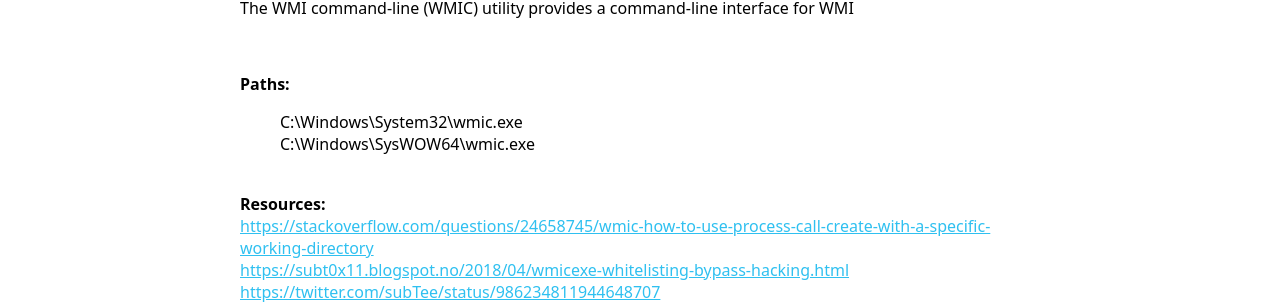
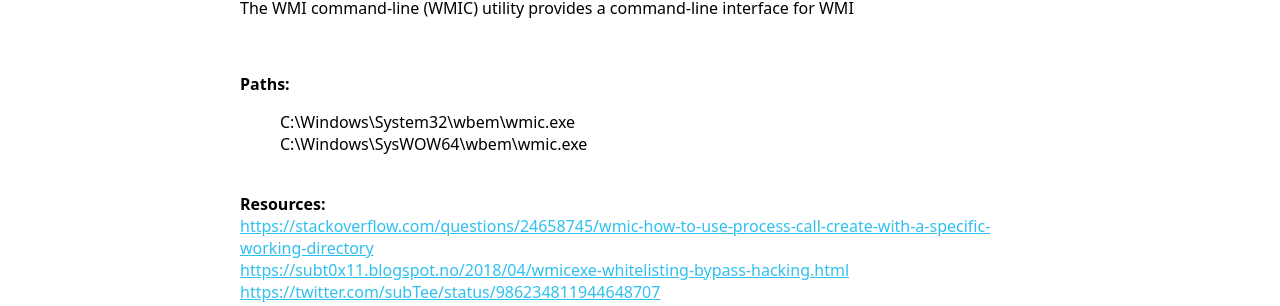
Before and after one commit to LOLBAS-Project/LOLBAS-Project.github.io, a Jekyll site: the page built from _lolbas/Binaries/Wmic.md, in a window 1280 px wide and 900 px high. Shown: the part 155-461 px from the top of the window. Built offline with Jekyll 4.4.1, drawn with Linux system fonts in a browser that asks for light colours.

Commit message:
Fixed path typo

```diff
--- a/_lolbas/Binaries/Wmic.md
+++ b/_lolbas/Binaries/Wmic.md
@@ -69,8 +69,8 @@
     MitreLink: https://attack.mitre.org/wiki/Technique/T1218
     OperatingSystem: Windows vista, Windows 7, Windows 8, Windows 8.1, Windows 10
 Full_Path:
-  - Path: C:\Windows\System32\wmic.exe
-  - Path: C:\Windows\SysWOW64\wmic.exe
+  - Path: C:\Windows\System32\wbem\wmic.exe
+  - Path: C:\Windows\SysWOW64\wbem\wmic.exe
 Code_Sample:
   - Code:
 Detection:
```
